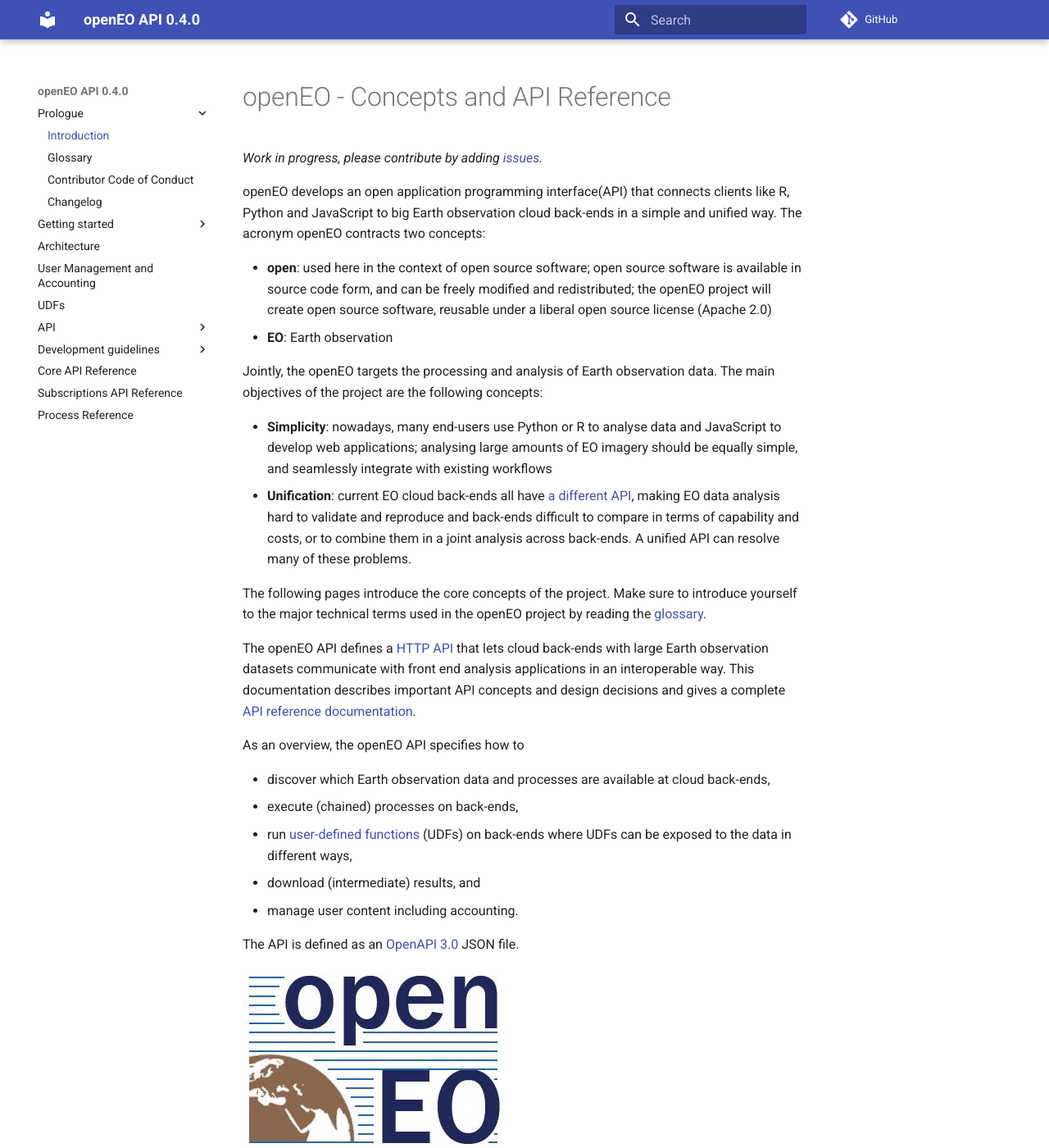
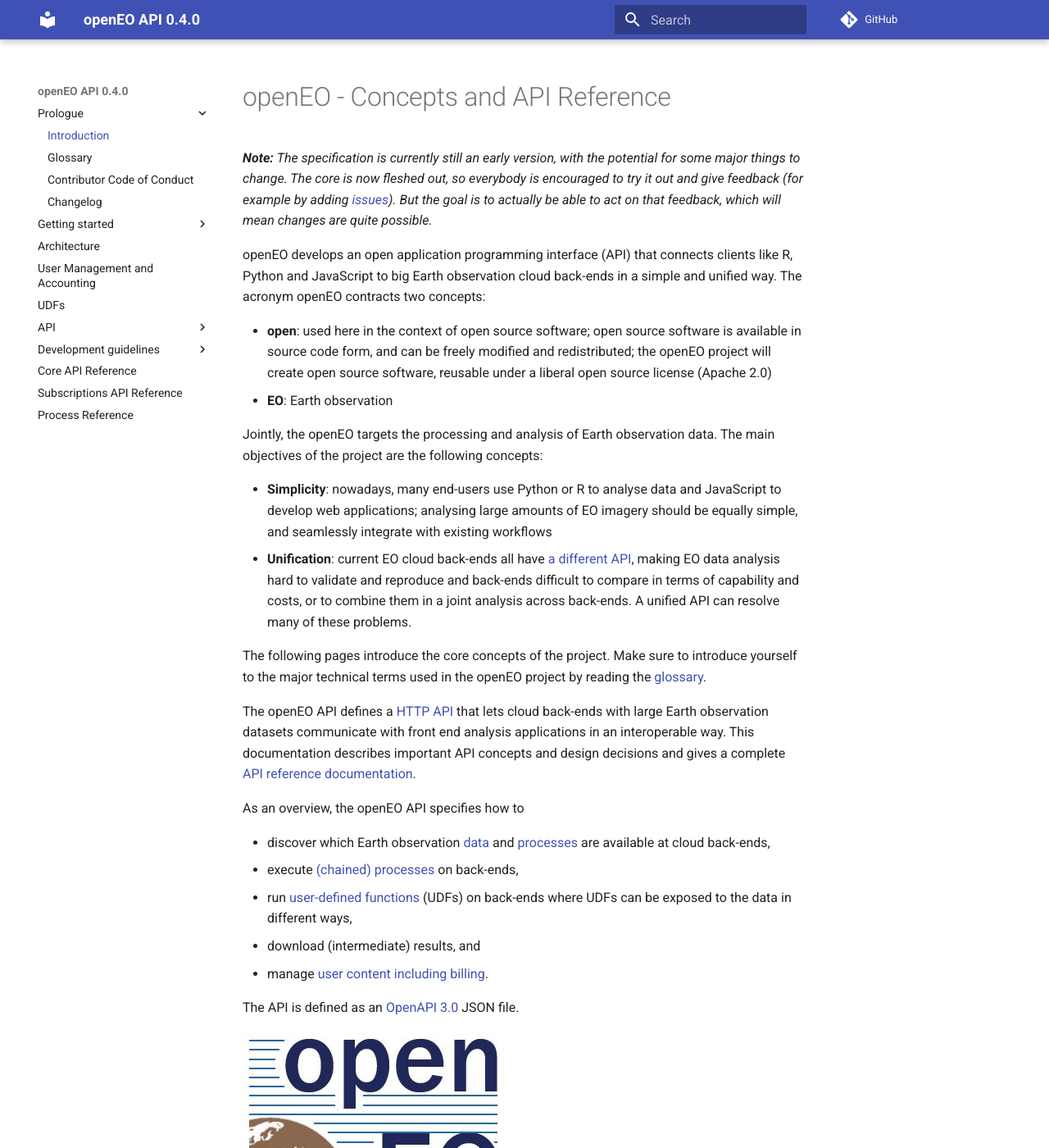
Before and after one commit to Open-EO/openeo-api, an MkDocs documentation site: the page built from docs/index.md, in a window 1280 px wide and 1400 px high. Shown: the whole window at 82% size. Built offline with MkDocs 1.6.1 and Material for MkDocs 9.7.7, drawn with Linux system fonts in a browser that asks for light colours; comment, search, counter and statistics services are not loaded.

Commit message:
Improved Doc Index

```diff
--- a/docs/index.md
+++ b/docs/index.md
@@ -1,8 +1,8 @@
 # openEO - Concepts and API Reference
 
-_Work in progress, please contribute by adding [issues](https://github.com/Open-EO/openeo-api/issues)._
+***Note:*** *The specification is currently still an early version, with the potential for some major things to change. The core is now fleshed out, so everybody is encouraged to try it out and give feedback (for example by adding [issues](https://github.com/Open-EO/openeo-api/issues)). But the goal is to actually be able to act on that feedback, which will mean changes are quite possible.*
 
-openEO develops an open application programming interface(API) that connects clients like R, Python and JavaScript to big Earth observation cloud back-ends in a simple and unified way. The acronym openEO contracts two concepts:
+openEO develops an open application programming interface (API) that connects clients like R, Python and JavaScript to big Earth observation cloud back-ends in a simple and unified way. The acronym openEO contracts two concepts:
 
 - **open**: used here in the context of open source software; open source software is available in source code form, and can be freely modified and redistributed; the openEO project will create open source software, reusable under a liberal open source license (Apache 2.0)
 - **EO**: Earth observation
@@ -18,11 +18,11 @@
 
 As an overview, the openEO API specifies how to
 
-- discover which Earth observation data and processes are available at cloud back-ends,
-- execute (chained) processes on back-ends,
+- discover which Earth observation [data](collections.md) and [processes](processes.md) are available at cloud back-ends,
+- execute [(chained) processes](processgraphs.md) on back-ends,
 - run [user-defined functions](udfs.md) (UDFs) on back-ends where UDFs can be exposed to the data in different ways,
 - download (intermediate) results, and
-- manage user content including accounting.
+- manage  [user content including billing](usermanagement.md).
 
 
 The API is defined as an [OpenAPI 3.0](https://github.com/OAI/OpenAPI-Specification/blob/master/versions/3.0.1.md) JSON file.
```
